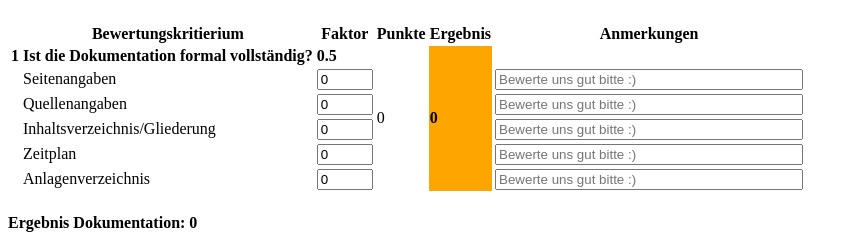
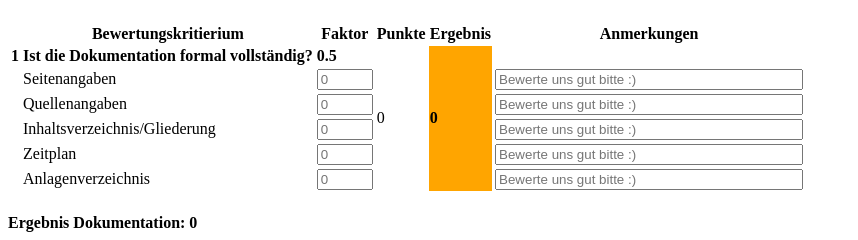
Before and after one commit to Kaarjalan/ModulbewertungFrontend, an Angular app: page / in a window 1280 px wide. Shown: the part 545-785 px from the top of the page, without its empty margins (0-858 px from the left). Built offline with nearby package versions, Linux system fonts and the light colour scheme.

Commit message:
Placeholder für Punkte hinzugefügt

```diff
--- a/src/app/documentation/documentation.component.html
+++ b/src/app/documentation/documentation.component.html
@@ -36,8 +36,9 @@
                   <td>{{ kriterium.name }}</td>
                   <td>
                     <input type="number"
-                           [(ngModel)]="kriterium.punkte"
-                           (ngModelChange)="updateGesamtErgebnis()"
+                           [ngModel]="kriterium.punkte === 0 ? '' : kriterium.punkte"
+                           (ngModelChange)="updatePunkte($event, kriterium)"
+                           placeholder="0"
                            min="0"
                            max="10"
                            step="1">
--- a/src/app/documentation/documentation.component.ts
+++ b/src/app/documentation/documentation.component.ts
@@ -1,5 +1,5 @@
 import { Component, importProvidersFrom, OnInit } from '@angular/core';
-import { Abschnitt } from '../bewertung.models/bewertung.model';
+import { Abschnitt, bewertungsKriterium } from '../bewertung.models/bewertung.model';
 import { CommonModule } from '@angular/common';
 import { FormsModule } from '@angular/forms';
 
@@ -45,4 +45,9 @@ export class DocumentationComponent {
   updateNotiz(){
 
   }
+  updatePunkte(event: any, kriterium: bewertungsKriterium){
+    const value = event === '' ? 0 : Number(event);
+    kriterium.punkte = value;
+    this.updateGesamtErgebnis();
+  }
 }
```
